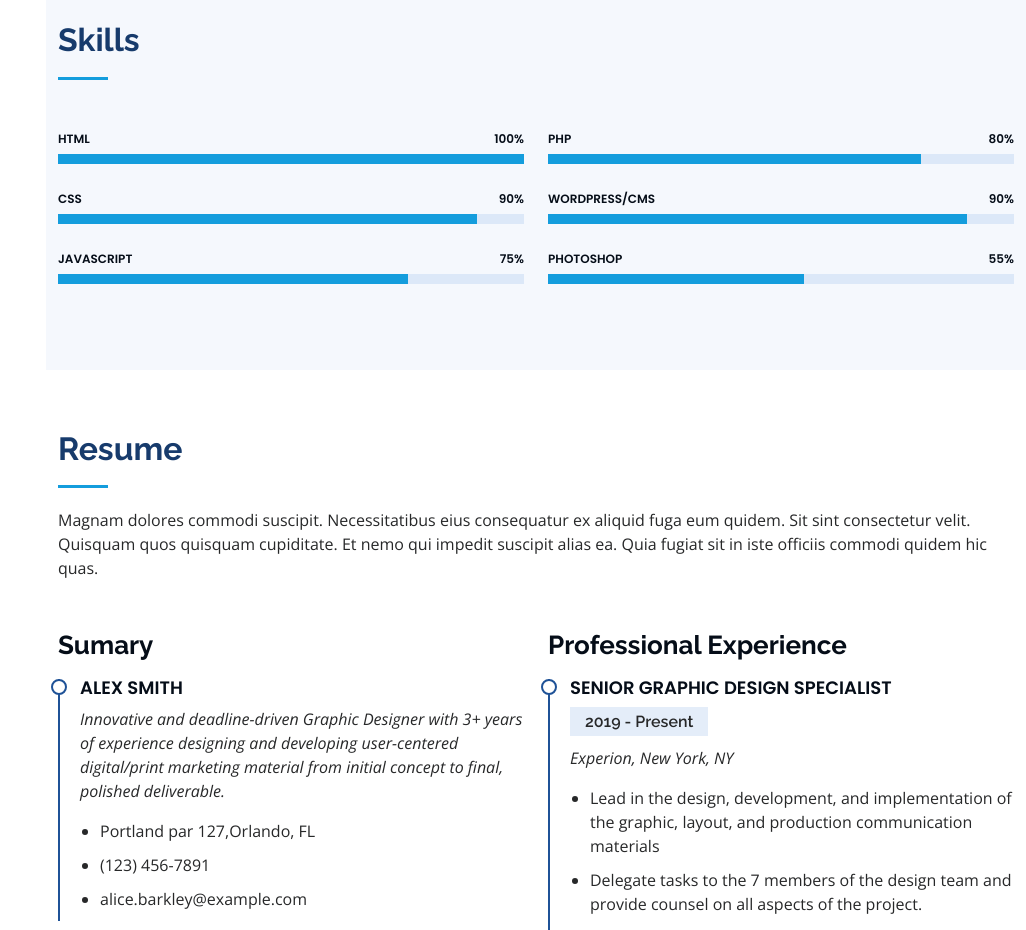
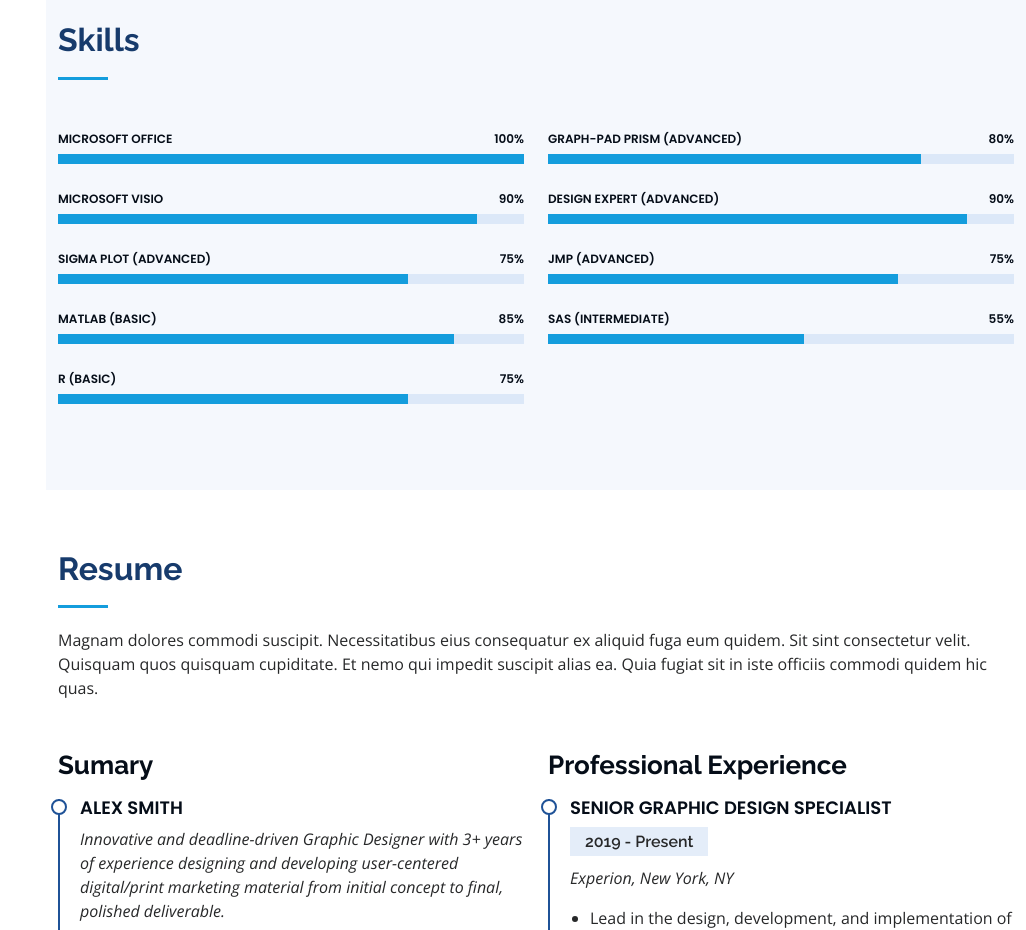
Before and after one commit to NBICT-LAB/Arif-Reza, a plain HTML site: page index.html in a window 1280 px wide. Shown: the part 1880-2810 px from the top of the page, without its empty margins (254-1280 px from the left). Drawn offline with nearby package versions, Linux system fonts and the light colour scheme.

Commit message:
skills added

```diff
--- a/index.html
+++ b/index.html
@@ -194,46 +194,63 @@ assessment.
           <div class="col-lg-6" data-aos="fade-up">
 
             <div class="progress">
-              <span class="skill">HTML <i class="val">100%</i></span>
+              <span class="skill">Microsoft Office <i class="val">100%</i></span>
               <div class="progress-bar-wrap">
                 <div class="progress-bar" role="progressbar" aria-valuenow="100" aria-valuemin="0" aria-valuemax="100"></div>
               </div>
             </div>
 
             <div class="progress">
-              <span class="skill">CSS <i class="val">90%</i></span>
+              <span class="skill">Microsoft Visio <i class="val">90%</i></span>
               <div class="progress-bar-wrap">
                 <div class="progress-bar" role="progressbar" aria-valuenow="90" aria-valuemin="0" aria-valuemax="100"></div>
               </div>
             </div>
 
             <div class="progress">
-              <span class="skill">JavaScript <i class="val">75%</i></span>
+              <span class="skill">Sigma plot (advanced) <i class="val">75%</i></span>
               <div class="progress-bar-wrap">
                 <div class="progress-bar" role="progressbar" aria-valuenow="75" aria-valuemin="0" aria-valuemax="100"></div>
               </div>
             </div>
-
+            <div class="progress">
+              <span class="skill">Matlab (basic) <i class="val">85%</i></span>
+              <div class="progress-bar-wrap">
+                <div class="progress-bar" role="progressbar" aria-valuenow="85" aria-valuemin="0" aria-valuemax="100"></div>
+              </div>
+            </div>
+            <div class="progress">
+              <span class="skill">R (basic) <i class="val">75%</i></span>
+              <div class="progress-bar-wrap">
+                <div class="progress-bar" role="progressbar" aria-valuenow="75" aria-valuemin="0" aria-valuemax="100"></div>
+              </div>
+            </div>
           </div>
 
           <div class="col-lg-6" data-aos="fade-up" data-aos-delay="100">
 
             <div class="progress">
-              <span class="skill">PHP <i class="val">80%</i></span>
+              <span class="skill">Graph-pad Prism (advanced) <i class="val">80%</i></span>
               <div class="progress-bar-wrap">
                 <div class="progress-bar" role="progressbar" aria-valuenow="80" aria-valuemin="0" aria-valuemax="100"></div>
               </div>
             </div>
 
             <div class="progress">
-              <span class="skill">WordPress/CMS <i class="val">90%</i></span>
+              <span class="skill">Design Expert (advanced) <i class="val">90%</i></span>
               <div class="progress-bar-wrap">
                 <div class="progress-bar" role="progressbar" aria-valuenow="90" aria-valuemin="0" aria-valuemax="100"></div>
               </div>
             </div>
 
             <div class="progress">
-              <span class="skill">Photoshop <i class="val">55%</i></span>
+              <span class="skill">JMP (advanced) <i class="val">75%</i></span>
+              <div class="progress-bar-wrap">
+                <div class="progress-bar" role="progressbar" aria-valuenow="75" aria-valuemin="0" aria-valuemax="100"></div>
+              </div>
+            </div>
+            <div class="progress">
+              <span class="skill">SAS (intermediate) <i class="val">55%</i></span>
               <div class="progress-bar-wrap">
                 <div class="progress-bar" role="progressbar" aria-valuenow="55" aria-valuemin="0" aria-valuemax="100"></div>
               </div>
```
